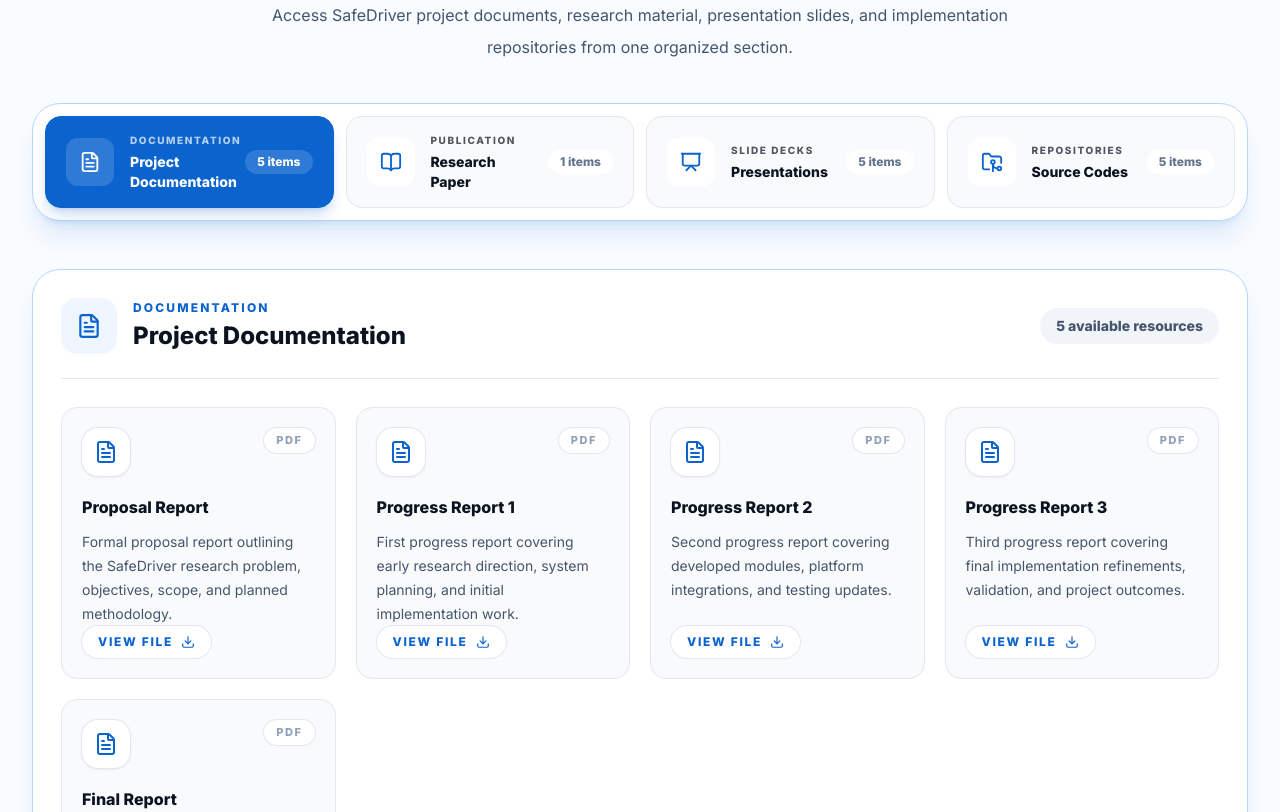
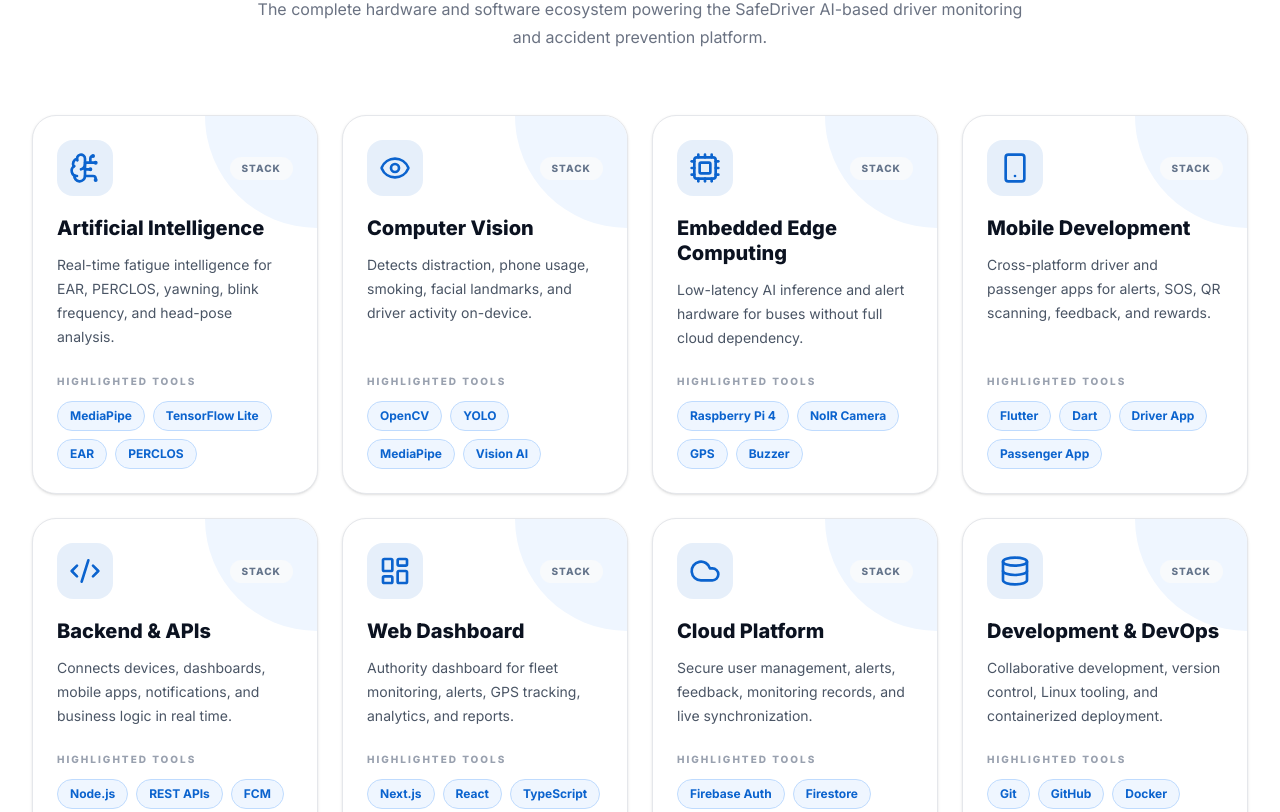
Before and after one commit to RensithUdara/SafeDriver-Portfolio, a Next.js app: page / in a window 1280 px wide. Shown: the part 6728-7540 px from the top of the page. Built offline with nearby package versions, Linux system fonts and the light colour scheme; no server answers.

Commit message:
Add Technologies component to showcase the technology stack used in the SafeDriver platform

```diff
--- /dev/null
+++ b/app/components/Technologies.tsx
@@ -0,0 +1,102 @@
+import React from 'react';
+import { BrainCircuit, Cloud, Code2, Cpu, Database, Eye, LayoutDashboard, Smartphone } from 'lucide-react';
+
+const Technologies = () => {
+  const technologies = [
+    {
+      title: "Artificial Intelligence",
+      desc: "Real-time fatigue intelligence for EAR, PERCLOS, yawning, blink frequency, and head-pose analysis.",
+      tags: ["MediaPipe", "TensorFlow Lite", "EAR", "PERCLOS"],
+      icon: <BrainCircuit size={32} />
+    },
+    {
+      title: "Computer Vision",
+      desc: "Detects distraction, phone usage, smoking, facial landmarks, and driver activity on-device.",
+      tags: ["OpenCV", "YOLO", "MediaPipe", "Vision AI"],
+      icon: <Eye size={32} />
+    },
+    {
+      title: "Embedded Edge Computing",
+      desc: "Low-latency AI inference and alert hardware for buses without full cloud dependency.",
+      tags: ["Raspberry Pi 4", "NoIR Camera", "GPS", "Buzzer"],
+      icon: <Cpu size={32} />
+    },
+    {
+      title: "Mobile Development",
+      desc: "Cross-platform driver and passenger apps for alerts, SOS, QR scanning, feedback, and rewards.",
+      tags: ["Flutter", "Dart", "Driver App", "Passenger App"],
+      icon: <Smartphone size={32} />
+    },
+    {
+      title: "Backend & APIs",
+      desc: "Connects devices, dashboards, mobile apps, notifications, and business logic in real time.",
+      tags: ["Node.js", "REST APIs", "FCM", "Cloud Functions"],
+      icon: <Code2 size={32} />
+    },
+    {
+      title: "Web Dashboard",
+      desc: "Authority dashboard for fleet monitoring, alerts, GPS tracking, analytics, and reports.",
+      tags: ["Next.js", "React", "TypeScript", "Tailwind CSS"],
+      icon: <LayoutDashboard size={32} />
+    },
+    {
+      title: "Cloud Platform",
+      desc: "Secure user management, alerts, feedback, monitoring records, and live synchronization.",
+      tags: ["Firebase Auth", "Firestore", "Storage", "Messaging"],
+      icon: <Cloud size={32} />
+    },
+    {
+      title: "Development & DevOps",
+      desc: "Collaborative development, version control, Linux tooling, and containerized deployment.",
+      tags: ["Git", "GitHub", "Docker", "Linux"],
+      icon: <Database size={32} />
+    }
+  ];
+
+  return (
+    <section id="technologies" className="py-24 bg-white scroll-mt-20">
+      <div className="max-w-7xl mx-auto px-4 sm:px-6 lg:px-8">
+        <div className="text-center mb-16">
+          <div className="mx-auto mb-4 inline-flex rounded-full border border-[#BFDBFE] bg-[#F8FAFC] px-4 py-2 text-xs font-extrabold uppercase tracking-[0.22em] text-[#0B63CE] shadow-sm">
+            Technology Stack
+          </div>
+          <h2 className="text-3xl font-extrabold text-[#0B1220] uppercase tracking-wide sm:text-4xl">Technologies</h2>
+          <div className="h-1 w-20 bg-[#0B63CE] mx-auto mt-4 rounded-full"></div>
+          <p className="text-gray-500 mt-4 max-w-3xl mx-auto leading-7">The complete hardware and software ecosystem powering the SafeDriver AI-based driver monitoring and accident prevention platform.</p>
+        </div>
+
+        <div className="grid grid-cols-1 gap-6 md:grid-cols-2 xl:grid-cols-4">
+          {technologies.map((tech) => (
+            <div key={tech.title} className="group relative flex min-h-[330px] cursor-pointer flex-col overflow-hidden rounded-3xl border border-gray-200 bg-white p-6 shadow-sm transition-all duration-300 hover:-translate-y-1 hover:border-[#0B63CE]/50 hover:shadow-2xl hover:shadow-[#0B63CE]/10">
+              <div className="absolute right-0 top-0 h-28 w-28 rounded-bl-full bg-[#EFF6FF] transition-colors group-hover:bg-[#DBEAFE]"></div>
+              <div className="relative mb-5 flex items-center justify-between gap-4">
+                <div className="flex h-14 w-14 items-center justify-center rounded-2xl bg-[#0B63CE]/10 text-[#0B63CE] transition-colors group-hover:bg-[#0B63CE] group-hover:text-white">
+                  {tech.icon}
+                </div>
+                <span className="rounded-full bg-[#F8FAFC] px-3 py-1 text-[10px] font-extrabold uppercase tracking-widest text-[#64748B]">
+                  Stack
+                </span>
+              </div>
+
+              <h3 className="relative text-xl font-extrabold leading-tight text-[#0B1220]">{tech.title}</h3>
+              <p className="relative mt-3 text-sm leading-6 text-gray-600">{tech.desc}</p>
+
+              <div className="relative mt-auto pt-6">
+                <p className="mb-3 text-[10px] font-extrabold uppercase tracking-[0.2em] text-gray-400">Highlighted Tools</p>
+                <div className="flex flex-wrap gap-2">
+                  {tech.tags.map((tag) => (
+                    <span key={tag} className="rounded-full border border-[#BFDBFE] bg-[#EFF6FF] px-3 py-1.5 text-xs font-bold text-[#0B63CE]">
+                      {tag}
+                    </span>
+                  ))}
+                </div>
+              </div>
+            </div>
+          ))}
+        </div>
+      </div>
+    </section>
+  );
+};
+
+export default Technologies;
```
